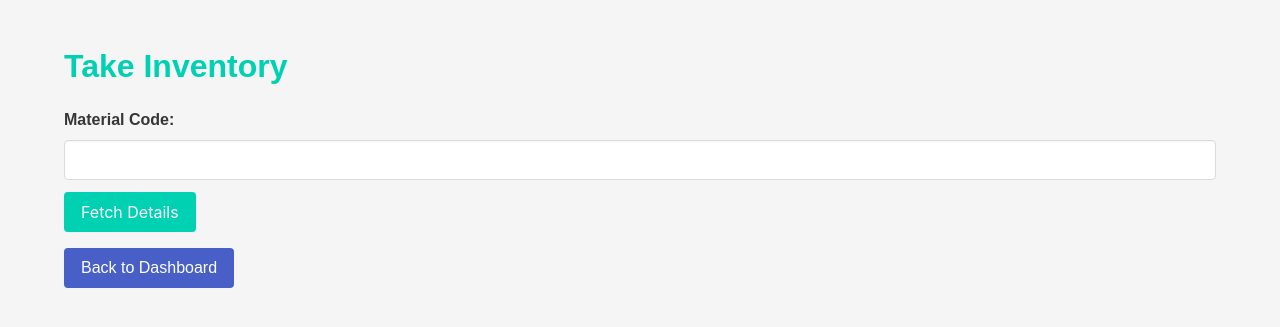
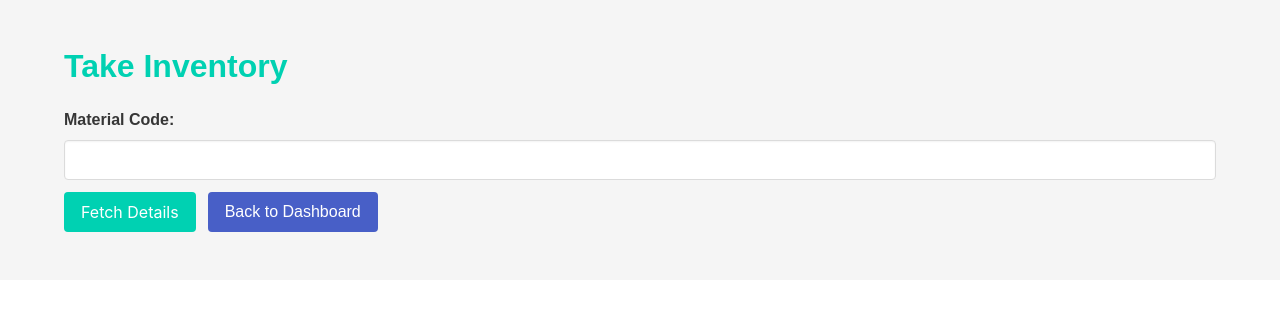
Before and after one commit to Israelshecktar/IMS, a Flask app: page /take_inventory in a window 1280 px wide. Shown: the part 52-379 px from the top of the page. Run offline with Flask 3, Linux system fonts and the light colour scheme; data that the repository does not hold is empty.

Commit message:
feat: Complete initial development of StockGuard Inventory Management Application
- Implement user authentication with role-based access control
- Develop inventory management features (add, update, delete, view)
- Create reporting and analytics functionalities for inventory levels, low stock items, and expiring products
- Set up automated email notifications for low inventory and expiring products
- Enable data export to Excel format for various reports
- Design and implement a user-friendly frontend using HTML, CSS, and JavaScript
- Integrate Flask-Mail for email notifications
- Schedule automated tasks using APScheduler
- Add comprehensive README.md with project overview, features, installation, usage, and acknowledgements

This commit marks the completion of the initial development phase of the StockGuard Inventory Management Application.

```diff
--- a/templates/take_inventory.html
+++ b/templates/take_inventory.html
@@ -27,8 +27,13 @@
                     <input class="input" type="text" id="material" name="material" required>
                 </div>
             </div>
-            <div class="control">
-                <button class="button is-primary" type="button" id="fetchDetails">Fetch Details</button>
+            <div class="field is-grouped">
+                <div class="control">
+                    <button class="button is-primary" type="button" id="fetchDetails">Fetch Details</button>
+                </div>
+                <div class="control">
+                    <a class="button is-link" href="{{ url_for('dashboard') }}">Back to Dashboard</a>
+                </div>
             </div>
         </form>
 
@@ -52,10 +57,6 @@
                     <button class="button is-primary" type="submit">Take Inventory</button>
                 </div>
             </form>
-        </div>
-
-        <div class="control mt-4">
-            <a class="button is-link" href="{{ url_for('dashboard') }}">Back to Dashboard</a>
         </div>
     </div>
 </section>
```
Also changed, not shown: README.md, static/screenshot.png (added).
